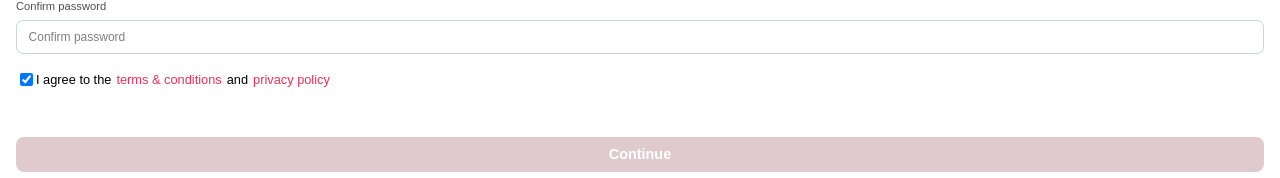
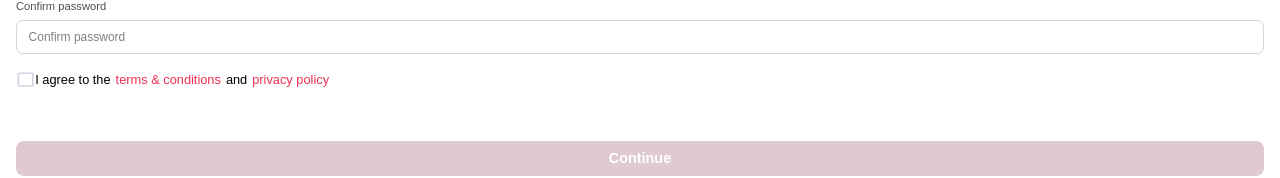
Before and after one commit to cashingames/stake-mobile-web, a React (Create React App) app: page /sign-up in a window 1280 px wide. Shown: the part 410-588 px from the top of the page. Built offline with nearby package versions, Linux system fonts and the light colour scheme; a web font is replaced by a local one.

Commit message:
fixing ability to signing without clicking on agreement checkbox bug

```diff
--- a/src/features/Auth/SignupScreen/Signup.js
+++ b/src/features/Auth/SignupScreen/Signup.js
@@ -2,7 +2,8 @@ import React, { useState, useEffect } from 'react';
 import AuthBanner from '../../../components/AuthBanner/AuthBanner';
 import AuthTitle from '../../../components/AuthTitle/AuthTitle';
 import GoogleSignup from '../../../components/GoogleSignup/GoogleSignup';
-import { FaEye, FaEyeSlash } from 'react-icons/fa'
+import { FaEye, FaEyeSlash, FaCheckSquare } from 'react-icons/fa'
+import { BiRectangle } from "react-icons/bi";
 import './Signup.scss'
 import { saveCreatedUserCredentials } from '../AuthSlice';
 import { useDispatch } from 'react-redux';
@@ -14,12 +15,14 @@ const Signup = () => {
 
     const dispatch = useDispatch();
     let navigate = useNavigate();
-
+    const style = { color:'#CDD4DF', fontSize: "1.2rem" }
+    const styleI = { color:'#4299f5', fontSize: "1.2rem" }
     const [email, setEmail] = useState('')
     const [phone, setPhone] = useState('')
     const [countryCode, setCountryCode] = useState('+234')
     const [password, setPassword] = useState('')
     const [password_confirmation, setPasswordConfirmation] = useState('');
+    const [checked, setChecked] = useState(false)
     const [emailError, setEmailError] = useState(false)
     const [phoneErr, setPhoneError] = useState(false);
     const [countryCodeErr, setCountryCodeError] = useState(false);
@@ -56,18 +59,19 @@ const Signup = () => {
         const password_confirmation = e.currentTarget.value;
         setPasswordConfirmation(password_confirmation)
     }
+
     useEffect(() => {
         const invalid = emailError || email === '' || phone === '' || countryCode === '' || password === '' || phoneErr
-            || countryCodeErr || passwordError || password_confirmation !== password;
+            || countryCodeErr || passwordError || password_confirmation !== password || checked === false;
         setCanSend(!invalid);
-    }, [emailError, phoneErr, countryCodeErr, passwordError, password_confirmation, password, email, phone, countryCode])
+    }, [emailError, phoneErr, countryCodeErr, passwordError, password_confirmation, password, email, phone, countryCode, checked])
 
     const onNext = () => {
         console.log('saving')
         setLoading(true);
         //save this information in store
         dispatch(saveCreatedUserCredentials({ email, password, password_confirmation: password, phone_number: phone, country_code: countryCode }))
-            navigate("/sign-up-profile")
+        navigate("/sign-up-profile")
     }
 
 
@@ -170,8 +174,8 @@ const Signup = () => {
                         }
                     </div>
                     <div className='agreementsContainer'>
-                        <input type='checkbox' className='agreementsCheckbox' defaultChecked
-                            name="agree" required />
+                        <span onClick={() => setChecked(!checked)}>{checked ? <FaCheckSquare style=
+                        {styleI} /> : <BiRectangle style={style}/>}</span>
                         <div className='agreementsTextContainer'>
                             <span className='agreementsText'>I agree to the</span>
                             <a className='agreementsLink' href="/terms">terms & conditions</a>
@@ -180,6 +184,7 @@ const Signup = () => {
 
                         </div>
                     </div>
+
                     <div className='appButtonContainer'>
                         <button className='buttonContainer'
                             type="submit" disabled={!canSend || loading} onClick={onNext}>
```
